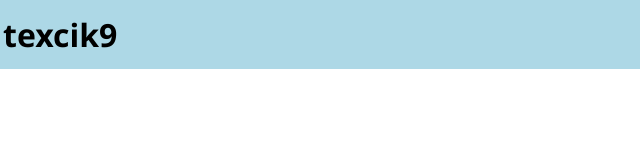
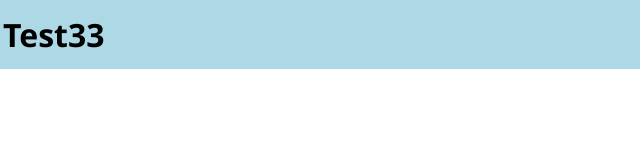
Before and after one commit to delikos/delikos.github.io, a plain HTML site: page index.html in a window 1280 px wide. Shown: the full height of the page, 0-640 px from the left. Drawn offline with Linux system fonts and the light colour scheme.

Commit message:
Update index.html

```diff
--- a/index.html
+++ b/index.html
@@ -4,11 +4,11 @@
     <meta charset="UTF-8">
     <meta http-equiv="X-UA-Compatible" content="IE=edge">
     <meta name="viewport" content="width=device-width, initial-scale=1.0">
-    <title>Deliko's</title>
-    <link rel="shortcut icon" href="../Moja strona/kot3.png">
+    <title>Deliko's Website</title>
+    <link rel="shortcut icon" href="../delikos.github.io/Moja strona/kot3.png">
     <link rel="stylesheet" href="../delikos.github.io/css.css">
 </head>
 <body>
-    <header class="header1">texcik9</header>
+    <header class="header1">Test33</header>
 </body>
 </html>
```
